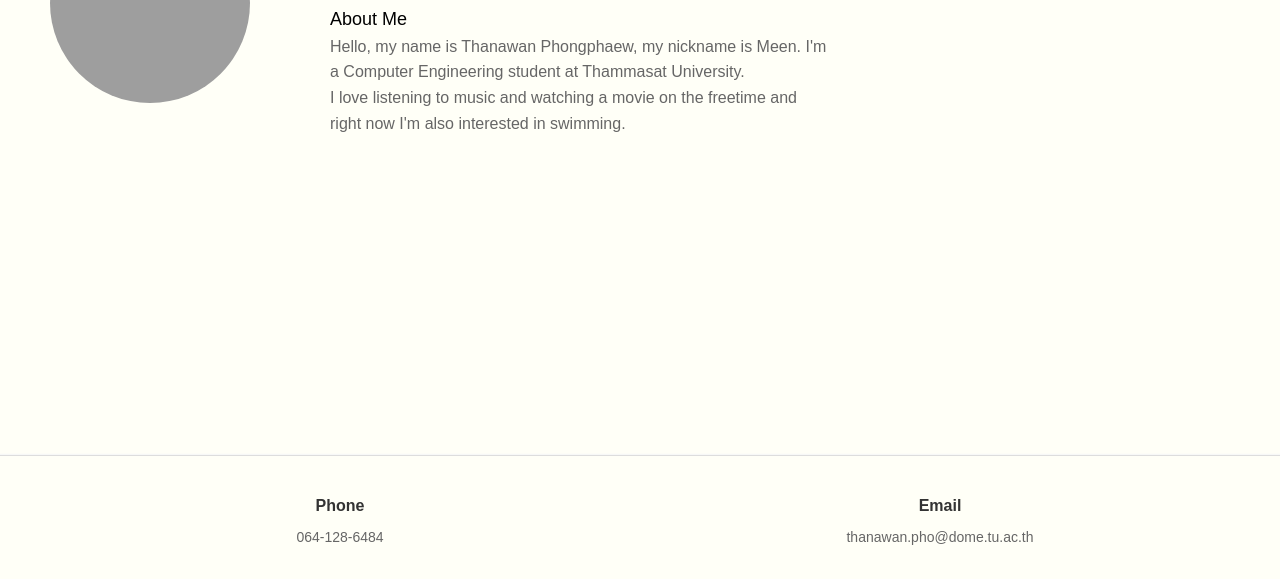
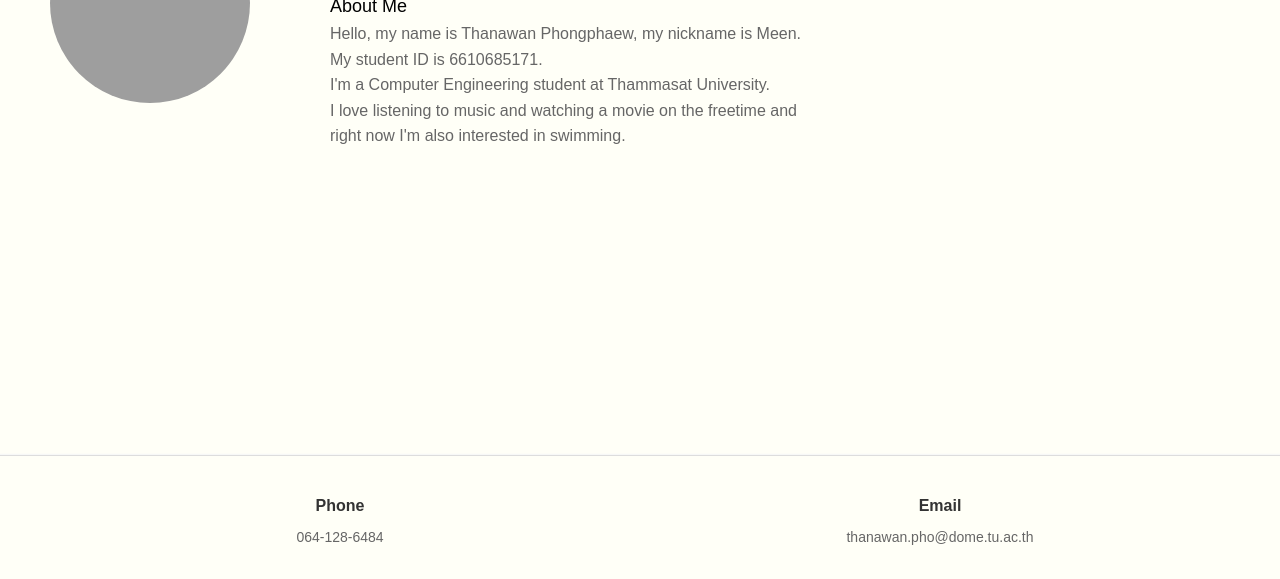
Before and after one commit to 6610685171/6610685171, a plain HTML site: page index.html in a window 1280 px wide. Shown: the part 445-1024 px from the top of the page. Drawn offline with Linux system fonts and the light colour scheme; grey boxes are pictures that could not be loaded.

Commit message:
latest  complete

```diff
--- a/index.html
+++ b/index.html
@@ -112,7 +112,8 @@
                 <h1>Hello</h1>
                 <p1>About Me</p1>
                 <br>
-                <p2>Hello, my name is Thanawan Phongphaew, my nickname is Meen. I'm a Computer Engineering student at
+                <p2>Hello, my name is Thanawan Phongphaew, my nickname is Meen.<br> My student ID is 6610685171.<br> I'm
+                    a Computer Engineering student at
                     Thammasat University.<br> I love listening to music and watching a movie on the freetime and right
                     now I'm also interested in swimming.</p>
 
```
